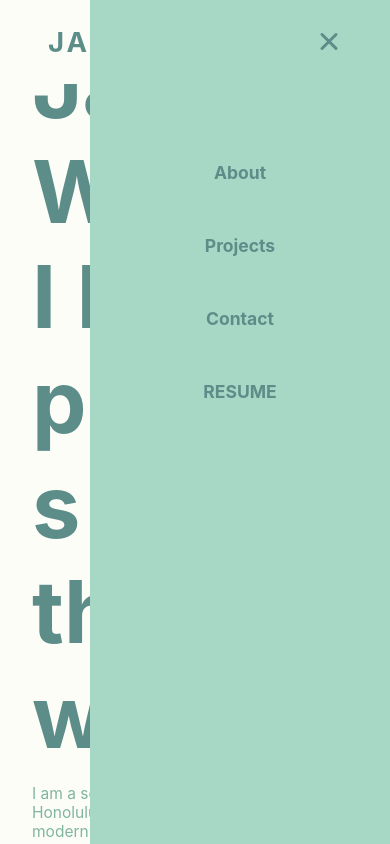
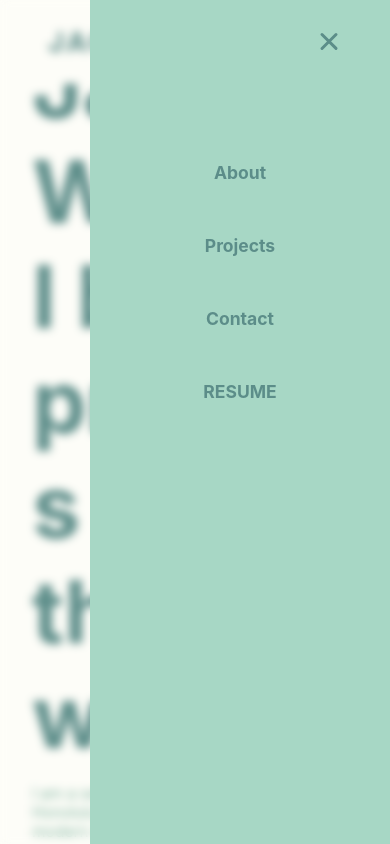
Before and after one commit to jackiewong99/portfolio_v2, a React (Create React App) app: page / in a window 390 px wide. Both pictures are taken after a click on the button 330 px from the left and 45 px from the top of the page. Shown: the top 844 px of the page. Built offline with nearby package versions, Linux system fonts and the light colour scheme.

Commit message:
Create overlay for mobile nav.
- Add blur overlay for when the mobile nav menu is open.
- Add "onClick" functionality to the blur overlay where user can click on the overlay to close the mobile nav menu.

```diff
--- a/src/Components/Nav/MobileNav.js
+++ b/src/Components/Nav/MobileNav.js
@@ -41,6 +41,9 @@ const MobileNav = () => {
       <motion.div className={styles.navSidebar} variants={sidebar}></motion.div>
       <NavToggle toggle={() => toggleOpen()} />
       <Navigation toggle={() => toggleOpen()} />
+      {isOpen && (
+        <div className={styles.mobileNavOverlay} onClick={toggleOpen}></div>
+      )}
     </motion.nav>
   );
 };
--- a/src/Components/Nav/MobileNav.module.css
+++ b/src/Components/Nav/MobileNav.module.css
@@ -5,6 +5,7 @@
   right: 0;
   transform: translateX(50%);
   width: 300px;
+  z-index: 2;
 }
 
 .navSidebar {
@@ -33,6 +34,19 @@
   height: 50px;
   border-radius: 50%;
   background: transparent;
+}
+
+.mobileNavOverlay {
+  background: transparent;
+  backdrop-filter: blur(5px);
+  position: absolute;
+  top: 0;
+  left: 0;
+  transform: translateX(-100%);
+  width: 100vw;
+  height: 100vh;
+  z-index: -1;
+  cursor: pointer;
 }
 
 .mobileNavList,
```
